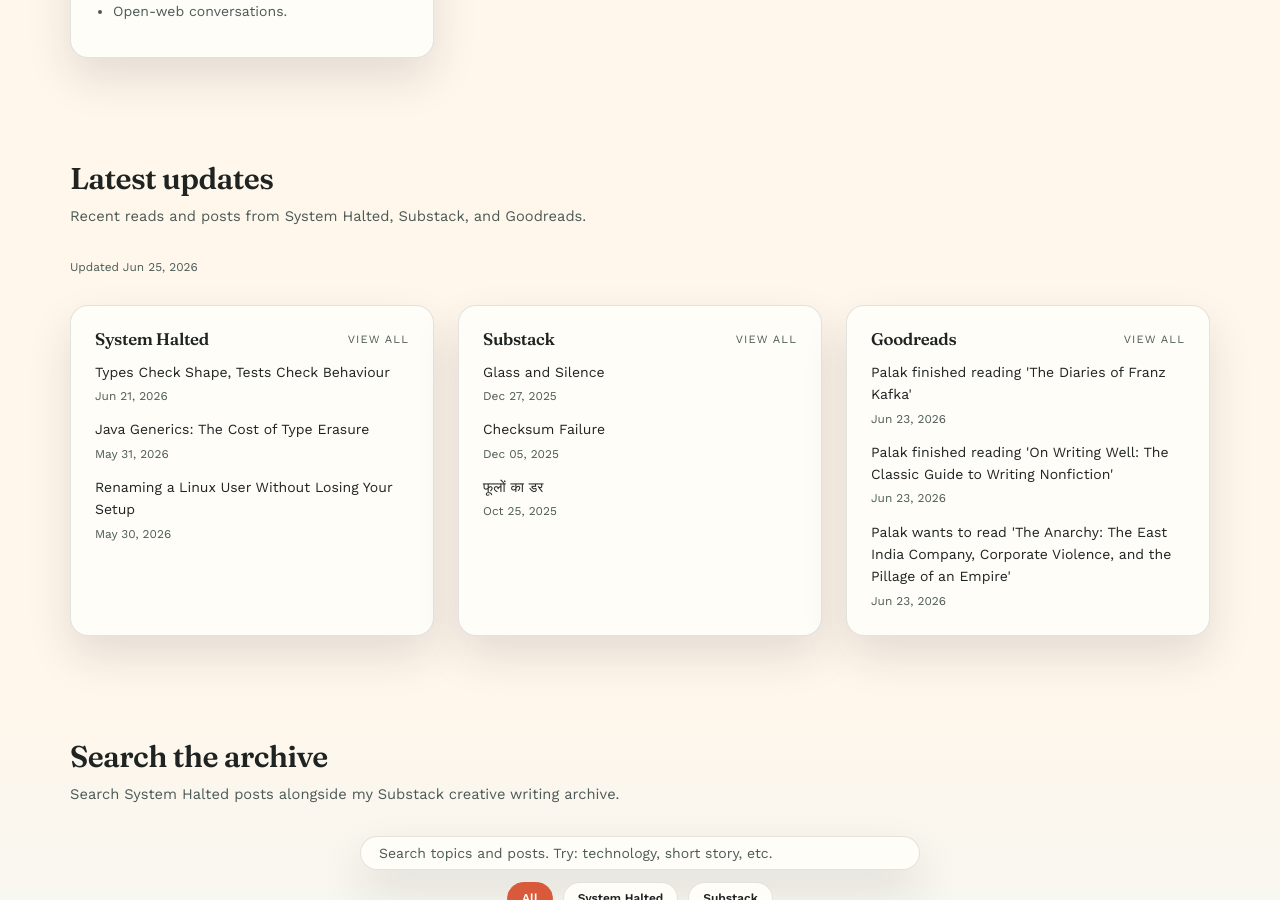
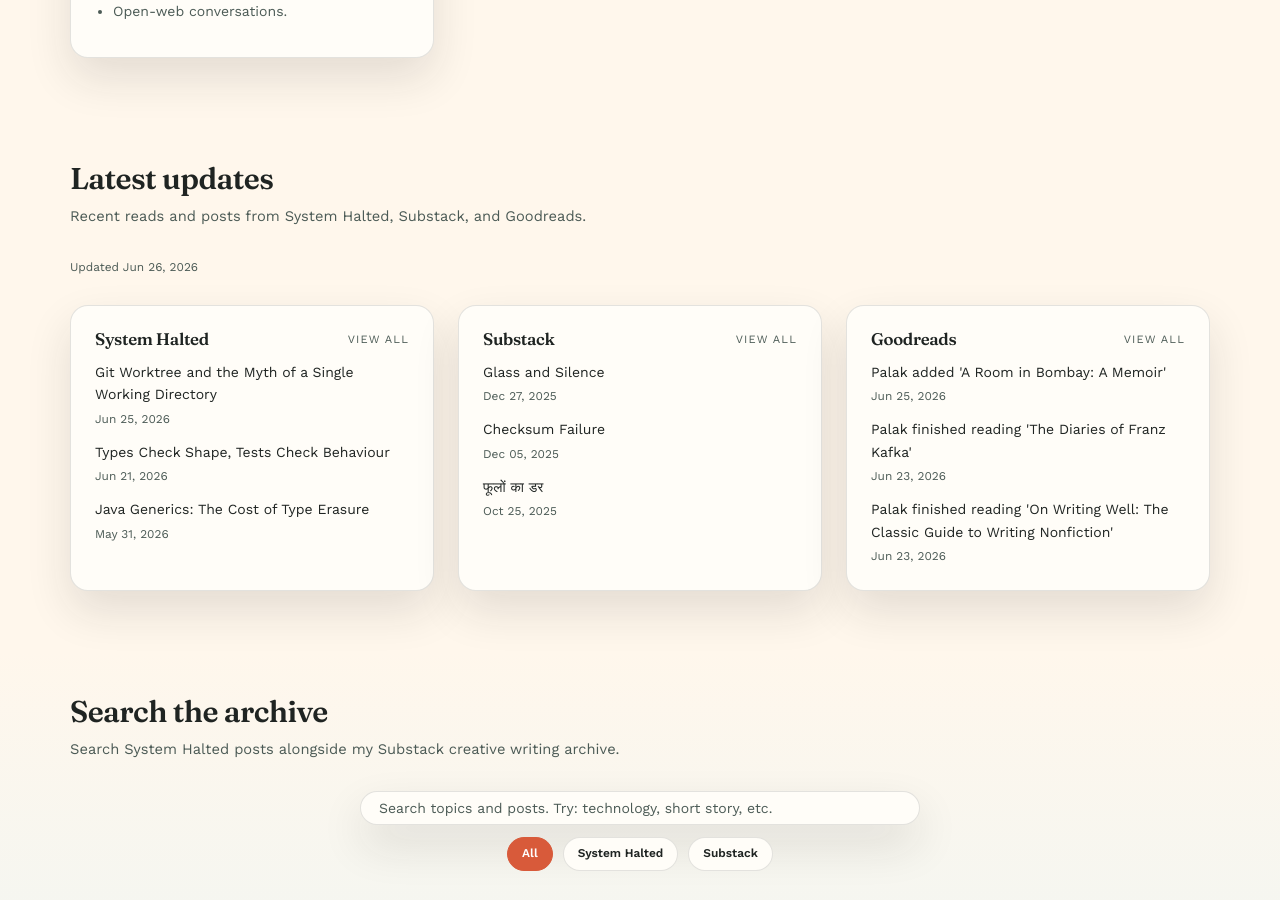
Before and after one commit to systemhalted/about-me, a Jekyll site: the page built from index.html, in a window 1280 px wide and 900 px high, scrolled down 2331 px. Built offline with Jekyll 4.4.1, drawn with Linux system fonts in a browser that asks for light colours; nearby versions of some CDN libraries.

Commit message:
refresh content feeds

```diff
--- a/_data/latest_sources.json
+++ b/_data/latest_sources.json
@@ -1,5 +1,5 @@
 {
-  "updated_at": "2026-06-25T06:19:44Z",
+  "updated_at": "2026-06-26T06:29:37Z",
   "sources": [
     {
       "id": "systemhalted",
@@ -7,6 +7,11 @@
       "url": "https://systemhalted.in",
       "feed_url": "https://systemhalted.in/feed.xml",
       "items": [
+        {
+          "title": "Git Worktree and the Myth of a Single Working Directory",
+          "url": "https://systemhalted.in/2026/06/25/git-worktree/",
+          "published": "2026-06-25T00:00:00Z"
+        },
         {
           "title": "Types Check Shape, Tests Check Behaviour",
           "url": "https://systemhalted.in/2026/06/21/types-check-shape-tests-check-behaviour/",
@@ -16,11 +21,6 @@
           "title": "Java Generics: The Cost of Type Erasure",
           "url": "https://systemhalted.in/2026/05/31/java-generics-type-erasure/",
           "published": "2026-05-31T00:00:00Z"
-        },
-        {
-          "title": "Renaming a Linux User Without Losing Your Setup",
-          "url": "https://systemhalted.in/2026/05/30/renaming-a-linux-user-without-losing-your-setup/",
-          "published": "2026-05-30T11:00:00Z"
         }
       ]
     },
@@ -54,6 +54,11 @@
       "feed_url": "https://www.goodreads.com/user/updates_rss/1863824",
       "items": [
         {
+          "title": "Palak added 'A Room in Bombay: A Memoir'",
+          "url": "https://www.goodreads.com/review/show/8709244164",
+          "published": "2026-06-25T23:11:28Z"
+        },
+        {
           "title": "Palak finished reading 'The Diaries of Franz Kafka'",
           "url": "https://www.goodreads.com/review/show/5897910657",
           "published": "2026-06-23T04:28:12Z"
@@ -62,11 +67,6 @@
           "title": "Palak finished reading 'On Writing Well: The Classic Guide to Writing Nonfiction'",
           "url": "https://www.goodreads.com/review/show/6543105014",
           "published": "2026-06-23T04:27:59Z"
-        },
-        {
-          "title": "Palak wants to read 'The Anarchy: The East India Company, Corporate Violence, and the Pillage of an Empire'",
-          "url": "https://www.goodreads.com/review/show/5530901287",
-          "published": "2026-06-23T04:27:37Z"
         }
       ]
     }
```
